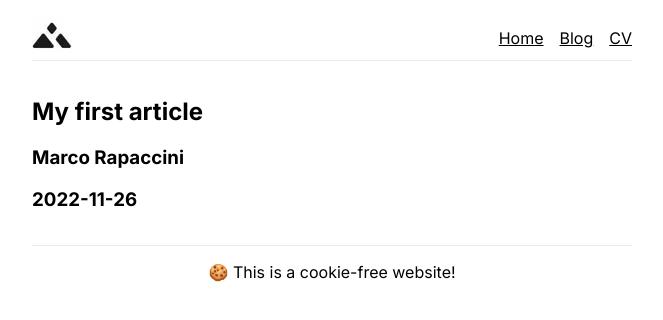
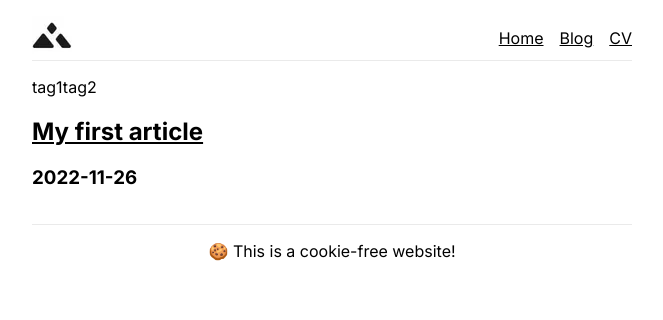
Before and after one commit to rapaccinim/personal-website, a Next.js app: page /blog in a window 1280 px wide. Shown: the top 320 px of the page, without its empty margins (308-971 px from the left). Built offline with nearby package versions, Linux system fonts and the light colour scheme.

Commit message:
Added a dedicated component for each article to show in the blog section.

```diff
--- /dev/null
+++ b/components/blog-article.js
@@ -0,0 +1,24 @@
+import {generateUUID} from "../utils/utils";
+import Link from "next/link";
+
+const BlogArticle = ({metadata, slug}) => {
+    const {title, author, date, bannerImage, tags} = metadata
+    return (
+        <article>
+            <div>
+                {tags.map( tag => <span key={generateUUID()}>{tag}</span>)}
+            </div>
+            <Link
+                href={`/posts/${slug}`}
+            >
+                <a>
+                    <div>
+                        <h2>{title}</h2>
+                    </div>
+                </a>
+            </Link>
+            <h3>{date}</h3>
+        </article>
+    )
+}
+export default BlogArticle;
--- a/pages/blog.js
+++ b/pages/blog.js
@@ -1,25 +1,25 @@
 import fs from 'fs';
-import Link from 'next/link';
-import {getPostObject, getSlug} from "../utils/utils";
+import {generateUUID, getPostObject, getSlug} from "../utils/utils";
+import BlogArticle from "../components/blog-article";
 
 const Blog = ({posts}) => {
+
     return (
-        <div>
+        <section
+            className="blog"
+        >
             {posts.map(post => {
                 const {slug, metadata} = post
                 const {title, author, date, bannerImage, tags} = metadata
-                return <article key={title}>
-                    <Link
-                        href={`/posts/${slug}`}
-                        passHref
-                    >
-                        <h1>{title}</h1>
-                    </Link>
-                    <h3>{author}</h3>
-                    <h3>{date}</h3>
-                </article>
+                return (
+                    <BlogArticle
+                        key={generateUUID()}
+                        metadata={metadata}
+                        slug={slug}
+                    />
+                )
             })}
-        </div>
+        </section>
     )
 }
 export default Blog;
--- a/styles/globals.css
+++ b/styles/globals.css
@@ -62,6 +62,14 @@ header .wrapper {
   display: flex;
   border-bottom: 1px solid #eaeaea;
 }
+section.blog{
+  display: flex;
+  flex-direction: column;
+}
+
+article {
+  align-self: flex-start;
+}
 
 @media (max-width: 900px) and (min-width: 401px){
   .wrapper {
```
